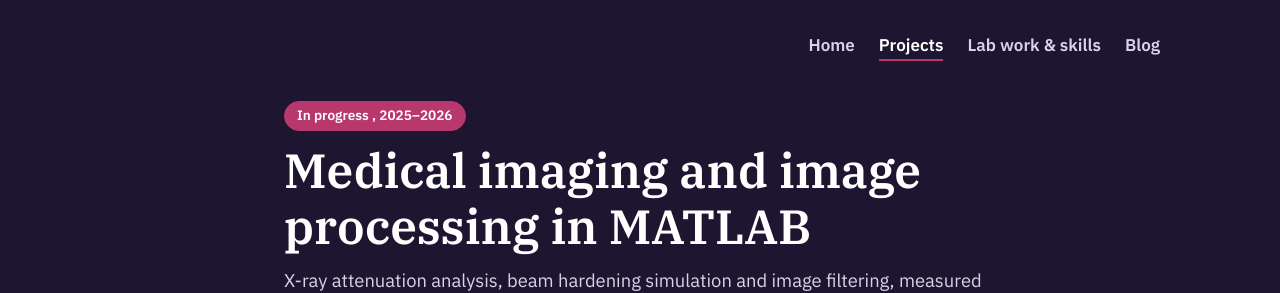
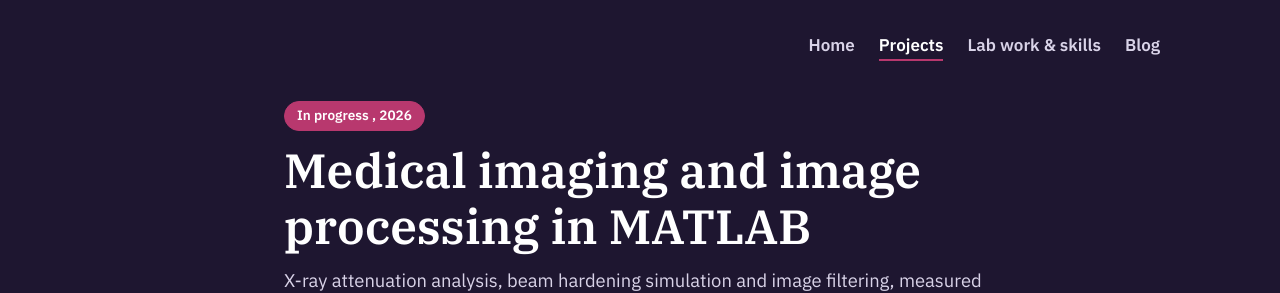
Before and after one commit to matthewfreriks/matthewfreriks.github.io, a Jekyll site: the page built from _projects/in-progress/medical-image-processing.md, in a window 1280 px wide and 900 px high. Shown: the top 293 px of the window. Built offline with Jekyll 4.4.1, drawn with Linux system fonts in a browser that asks for light colours.

Commit message:
Just updating projects

```diff
--- a/_projects/in-progress/medical-image-processing.md
+++ b/_projects/in-progress/medical-image-processing.md
@@ -1,11 +1,19 @@
 ---
 title: Medical imaging and image processing in MATLAB
-timeframe: 2025–2026
+timeframe: "2026"
 order: 2
 featured: true
 summary: X-ray attenuation analysis, beam hardening simulation and image filtering, measured and compared quantitatively in MATLAB.
-skills: [MATLAB, Image Processing Toolbox, X-ray physics, image filtering, data analysis]
-tags: [medical-imaging, image-processing, matlab]
+skills:
+  - MATLAB
+  - Image Processing Toolbox
+  - X-ray physics
+  - image filtering
+  - data analysis
+tags:
+  - medical-imaging
+  - image-processing
+  - matlab
 ---
 
 *Coursework from BME40005 Medical Imaging and EEE40017 Machine Vision, Swinburne University of Technology.*
```
Also changed, not shown: _projects/complete/fatigueguard.md (+1 -0 lines).
